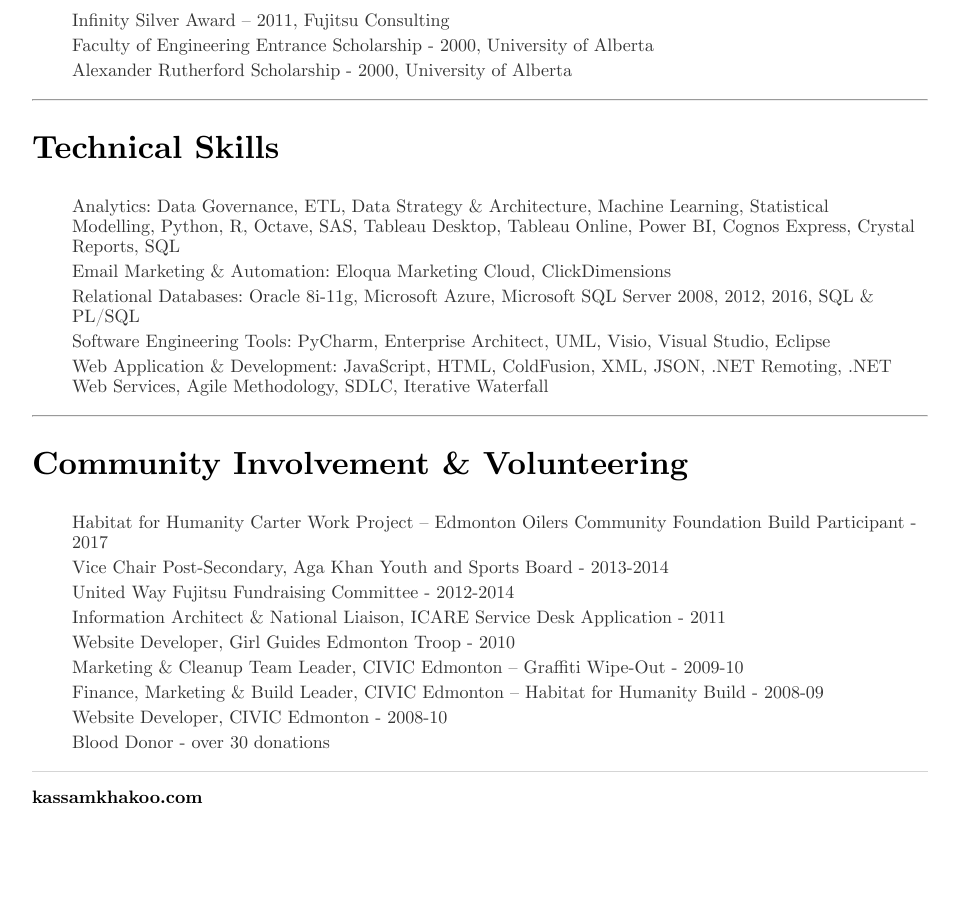
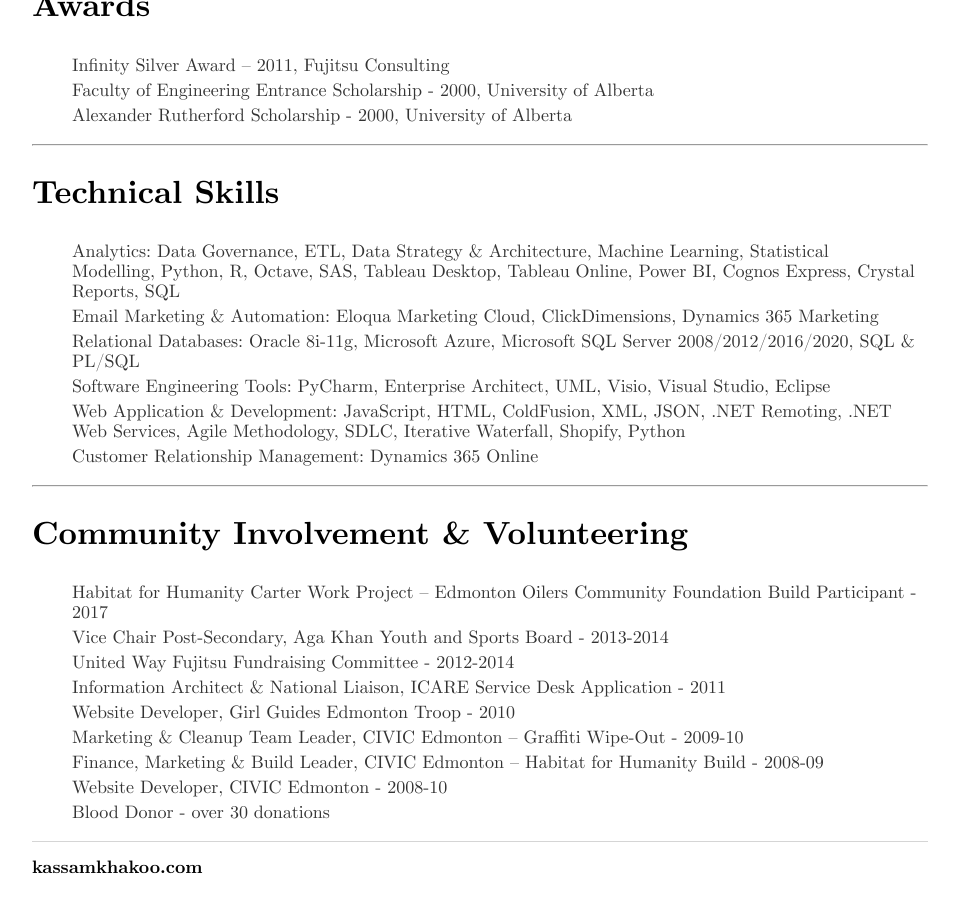
Before and after one commit to kassamkhakoo/kassamkhakoo.github.io, a Jekyll site: the page built from cv/index.html, in a window 1280 px wide and 900 px high, scrolled down 7066 px. Shown: the whole window, without its empty margins (160-1119 px from the left). Built offline with Jekyll 4.4.1, drawn with Linux system fonts in a browser that asks for light colours; before the commit the page ends 7935 px from its top, so only the background shows below that; some of the changed text lies outside the part shown.

Commit message:
Update index.html

```diff
--- a/cv/index.html
+++ b/cv/index.html
@@ -42,6 +42,7 @@
 		<h4> <b>Customer Success Consultant (StellarAlgo)</b> June 2021 - December 2021</h4>
 		<ul style="list-style-type:disc">
 			<li>Short-term engagement to develop an onboarding process for new sports and entertainment clients for StellarAlgo's data warehouse product offering.</li>
+			<li>	Conducted a current state evaluation of onboarding process. Defined a scalable future state onboarding process and assets for new data warehouse clients as they are brought online.</li>
 		</ul>
 		<br>
 		<h4> <b>Senior Business Intelligence Analyst (Government of Alberta)</b> January 2021 - March 2021</h4>
@@ -240,11 +241,12 @@
 <hr>
 <h2>Technical Skills</h2>
 	<ul>
-	<li>Analytics: Data Governance, ETL, Data Strategy & Architecture, Machine Learning, Statistical Modelling, Python, R, Octave, SAS, Tableau Desktop, Tableau Online, Power BI, Cognos Express, Crystal Reports, SQL</li>
-	<li>Email Marketing & Automation: Eloqua Marketing Cloud, ClickDimensions</li>
-	<li>Relational Databases: Oracle 8i-11g, Microsoft Azure, Microsoft SQL Server 2008, 2012, 2016, SQL & PL/SQL</li>
-	<li>Software Engineering Tools: PyCharm, Enterprise Architect, UML, Visio, Visual Studio, Eclipse</li>
-	<li>Web Application & Development: JavaScript, HTML, ColdFusion, XML, JSON, .NET Remoting, .NET Web Services, Agile Methodology, SDLC, Iterative Waterfall</li>
+		<li>Analytics: Data Governance, ETL, Data Strategy & Architecture, Machine Learning, Statistical Modelling, Python, R, Octave, SAS, Tableau Desktop, Tableau Online, Power BI, Cognos Express, Crystal Reports, SQL</li>
+		<li>Email Marketing & Automation: Eloqua Marketing Cloud, ClickDimensions, Dynamics 365 Marketing</li>
+		<li>Relational Databases: Oracle 8i-11g, Microsoft Azure, Microsoft SQL Server 2008/2012/2016/2020, SQL & PL/SQL</li>
+		<li>Software Engineering Tools: PyCharm, Enterprise Architect, UML, Visio, Visual Studio, Eclipse</li>
+		<li>Web Application & Development: JavaScript, HTML, ColdFusion, XML, JSON, .NET Remoting, .NET Web Services, Agile Methodology, SDLC, Iterative Waterfall, Shopify, Python</li>
+		<li>Customer Relationship Management: Dynamics 365 Online</li>
 	</ul>
 <hr>
 <h2>Community Involvement & Volunteering</h2>
```
